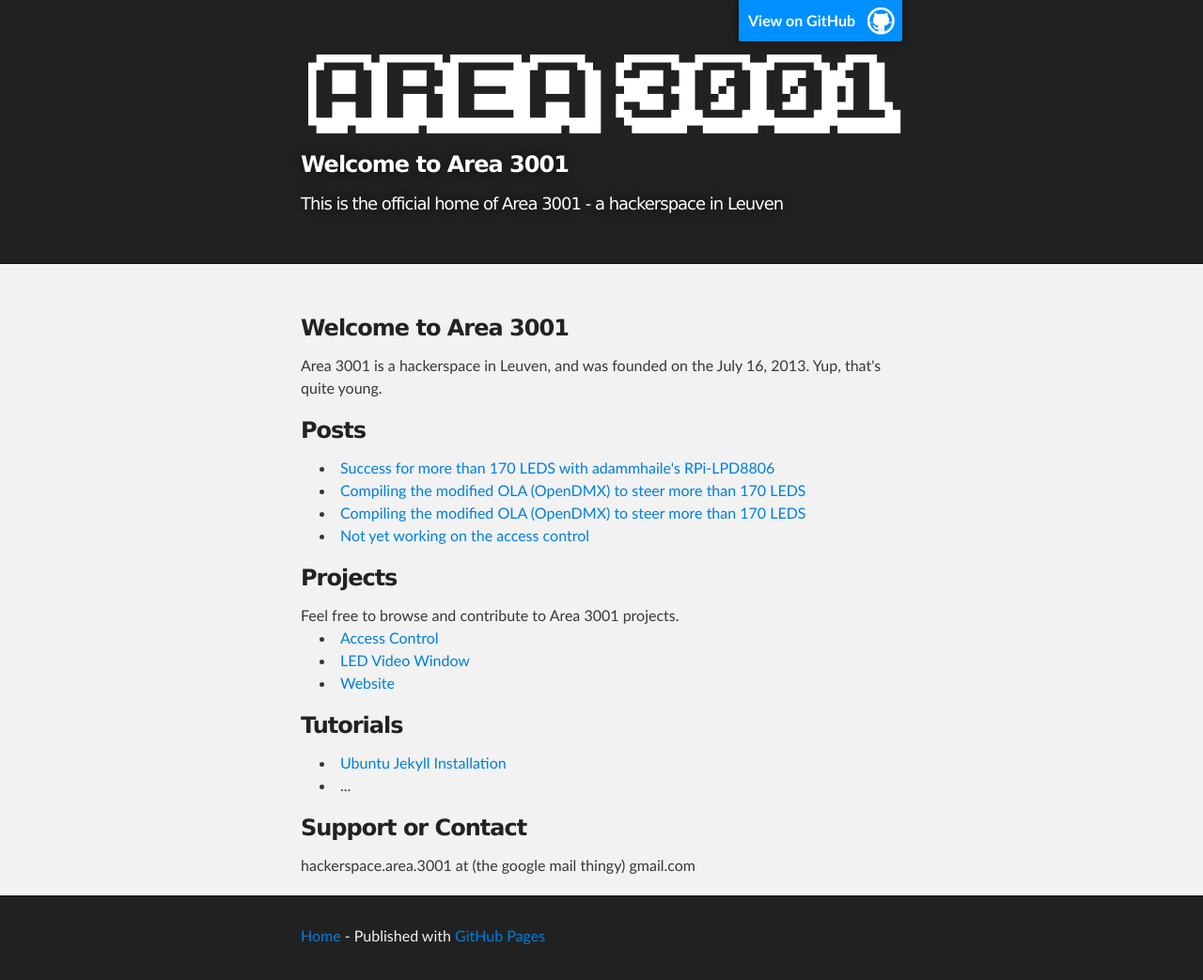
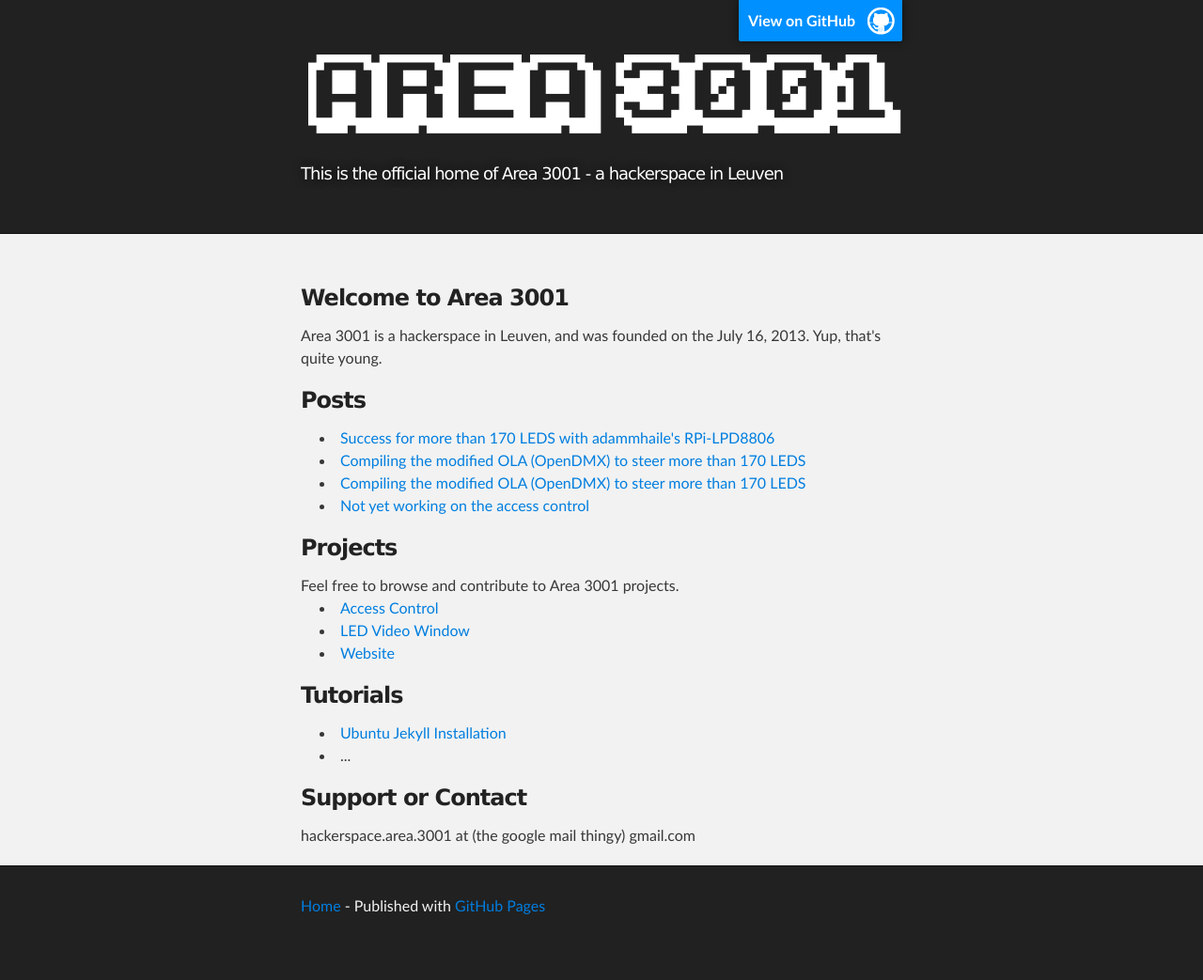
Before and after one commit to area3001/area3001.github.io, a Jekyll site: the page built from index.html, in a window 1280 px wide. Shown: the whole page at 94% size. Built offline with Jekyll 4.4.1, drawn with Linux system fonts in a browser that asks for light colours; Markdown is read by kramdown in place of the engine named in the settings; after the commit the page ends 1011 px from its top, so only the background shows below that.

Commit message:
Removed from default header, added to page title

```diff
--- a/_layouts/default.html
+++ b/_layouts/default.html
@@ -32,7 +32,6 @@
     <div id="header_wrap" class="outer">
       <header class="inner">
 	<a id="forkme_banner" href="https://github.com/area3001">View on GitHub</a>
-	<img id="img_header" src="../images/logo_header.png" alt="Area 3001 Logo" width="200">
 	<h1 id="project_title">{{ page.title }}</h1>
 	<h2 id="project_tagline">{{ page.description }} </h2>
       </header>
--- a/index.html
+++ b/index.html
@@ -1,6 +1,6 @@
 ---
 layout: default
-title: Welcome to Area 3001
+title: <img id="img_header" src="../images/logo_header.png" alt="Area 3001 Logo" width="200">
 description: "This is the official home of Area 3001 - a hackerspace in Leuven"
 categories: none
 published: true
```
